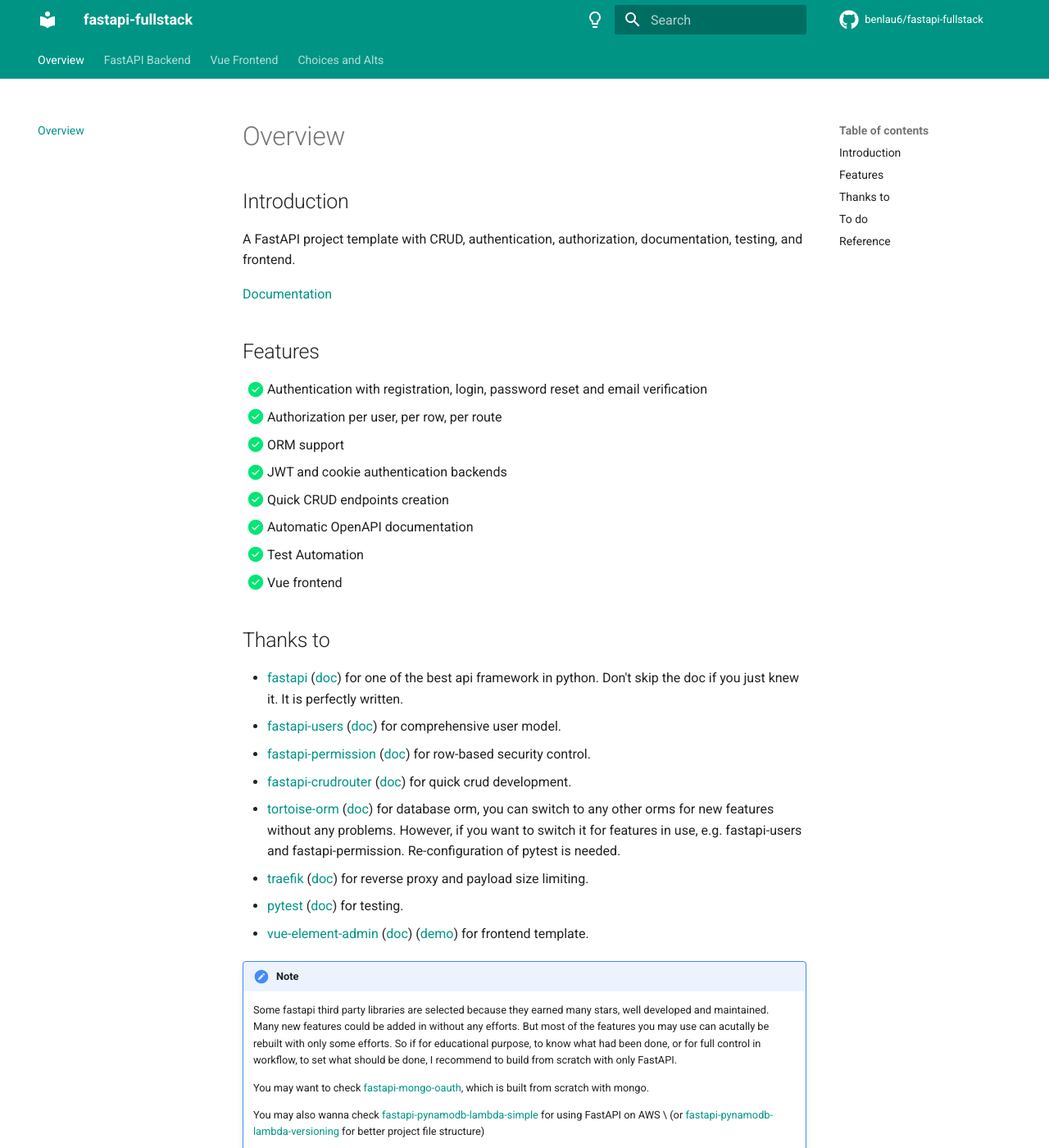
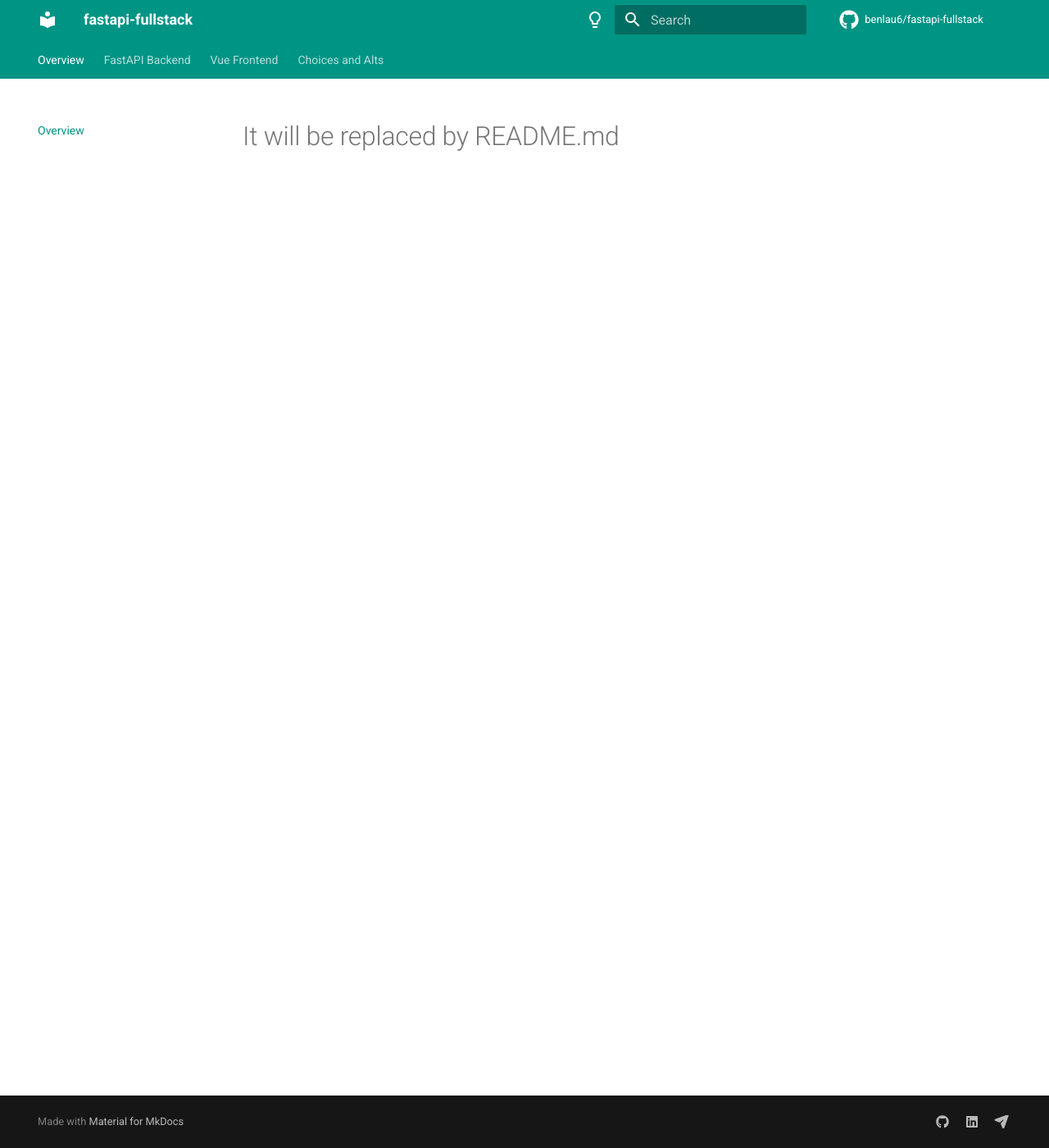
Before and after one commit to benlau6/fastapi-fullstack, an MkDocs documentation site: the page built from docs/index.md, in a window 1280 px wide and 1400 px high. Shown: the whole window at 82% size. Built offline with MkDocs 1.6.1 and Material for MkDocs 9.7.7, drawn with Linux system fonts in a browser that asks for light colours; comment, search, counter and statistics services are not loaded; some of the changed text lies outside the part shown.

Commit message:
format README, rm content in index.md

```diff
--- a/docs/index.md
+++ b/docs/index.md
@@ -1,64 +1 @@
-# Overview
-
-## Introduction
-
-A FastAPI project template with CRUD, authentication, authorization, documentation, testing, and frontend.
-
-[Documentation](https://benlau6.github.io/fastapi-fullstack)
-
-## Features
-
-- [X] Authentication with registration, login, password reset and email verification
-- [X] Authorization per user, per row, per route
-- [X] ORM support
-- [X] JWT and cookie authentication backends
-- [X] Quick CRUD endpoints creation
-- [X] Automatic OpenAPI documentation
-- [X] Test Automation
-- [X] Vue frontend
-
-## Thanks to
-
-- [fastapi](https://github.com/tiangolo/fastapi) ([doc](https://fastapi.tiangolo.com/)) for one of the best api framework in python. Don't skip the doc if you just knew it. It is perfectly written.
-- [fastapi-users](https://github.com/frankie567/fastapi-users) ([doc](https://frankie567.github.io/fastapi-users/)) for comprehensive user model.
-- [fastapi-permission](https://github.com/holgi/fastapi-permissions) ([doc](https://github.com/holgi/fastapi-permissions/blob/master/README.md)) for row-based security control.
-- [fastapi-crudrouter](https://github.com/awtkns/fastapi-crudrouter) ([doc](https://fastapi-crudrouter.awtkns.com/)) for quick crud development.
-- [tortoise-orm](https://github.com/tortoise/tortoise-orm) ([doc](https://tortoise-orm.readthedocs.io/en/latest/)) for database orm, you can switch to any other orms for new features without any problems. However, if you want to switch it for features in use, e.g. fastapi-users and fastapi-permission. Re-configuration of pytest is needed.
-- [traefik](https://github.com/traefik/traefik) ([doc](https://doc.traefik.io/traefik/)) for reverse proxy and payload size limiting.
-- [pytest](https://github.com/pytest-dev/pytest) ([doc](https://docs.pytest.org/)) for testing.
-- [vue-element-admin](https://github.com/PanJiaChen/vue-element-admin) ([doc](https://panjiachen.github.io/vue-element-admin-site/)) ([demo](https://panjiachen.github.io/vue-element-admin)) for frontend template.
-
-!!! Note
-    Some fastapi third party libraries are selected because they earned many stars, well developed and maintained.
-    Many new features could be added in without any efforts. But most of the features you may use can acutally be rebuilt with only some efforts.
-    So if for educational purpose, to know what had been done, or for full control in workflow, to set what should be done, I recommend to build from scratch with only FastAPI.
-
-    You may want to check [fastapi-mongo-oauth](https://github.com/benlau6/fastapi-mongo-oauth), which is built from scratch with mongo.
-
-    You may also wanna check [fastapi-pynamodb-lambda-simple](https://github.com/benlau6/fastapi-pynamodb-lambda-simple.git) for using FastAPI on AWS \
-    (or [fastapi-pynamodb-lambda-versioning](https://github.com/benlau6/fastapi-pynamodb-lambda-versioning) for better project file structure)
-
-## To do
-
-- Frontend
-    - [ ] connect to all the endpoints
-    - [ ] make some demos
-
-## Reference
-
-- Authentication
-    - [jwt auth](https://segmentfault.com/a/1190000023185139)
-- Nginx
-    - [Is Nginx used and working?](https://github.com/tiangolo/full-stack-fastapi-postgresql/issues/401)
-    - [构建发布docker](https://github.com/PanJiaChen/vue-element-admin/issues/592)
-    - [如何使用 docker 部署前端项目](https://shanyue.tech/frontend-engineering/docker.html)
-- Cookie
-    - [What is cookie?](https://shubo.io/cookies/)
-- Tutorial
-    - [hands on experience in vue-admin](https://juejin.cn/post/6844903840626507784)
-    - [conclusion in vue-element-admin](https://www.gushiciku.cn/pl/pw8i/zh-tw)
-- Project structure
-    - [full-stack-fastapi-postgresql](https://github.com/tiangolo/full-stack-fastapi-postgresql/tree/master/%7B%7Bcookiecutter.project_slug%7D%7D/frontend)
-    - [dispatch](https://github.com/Netflix/dispatch)
-- Docker-compose
-    - [overriding](https://docs.docker.com/compose/extends/#adding-and-overriding-configuration)
+# It will be replaced by README.md
```
Also changed, not shown: README.md (+5 -2 lines).
